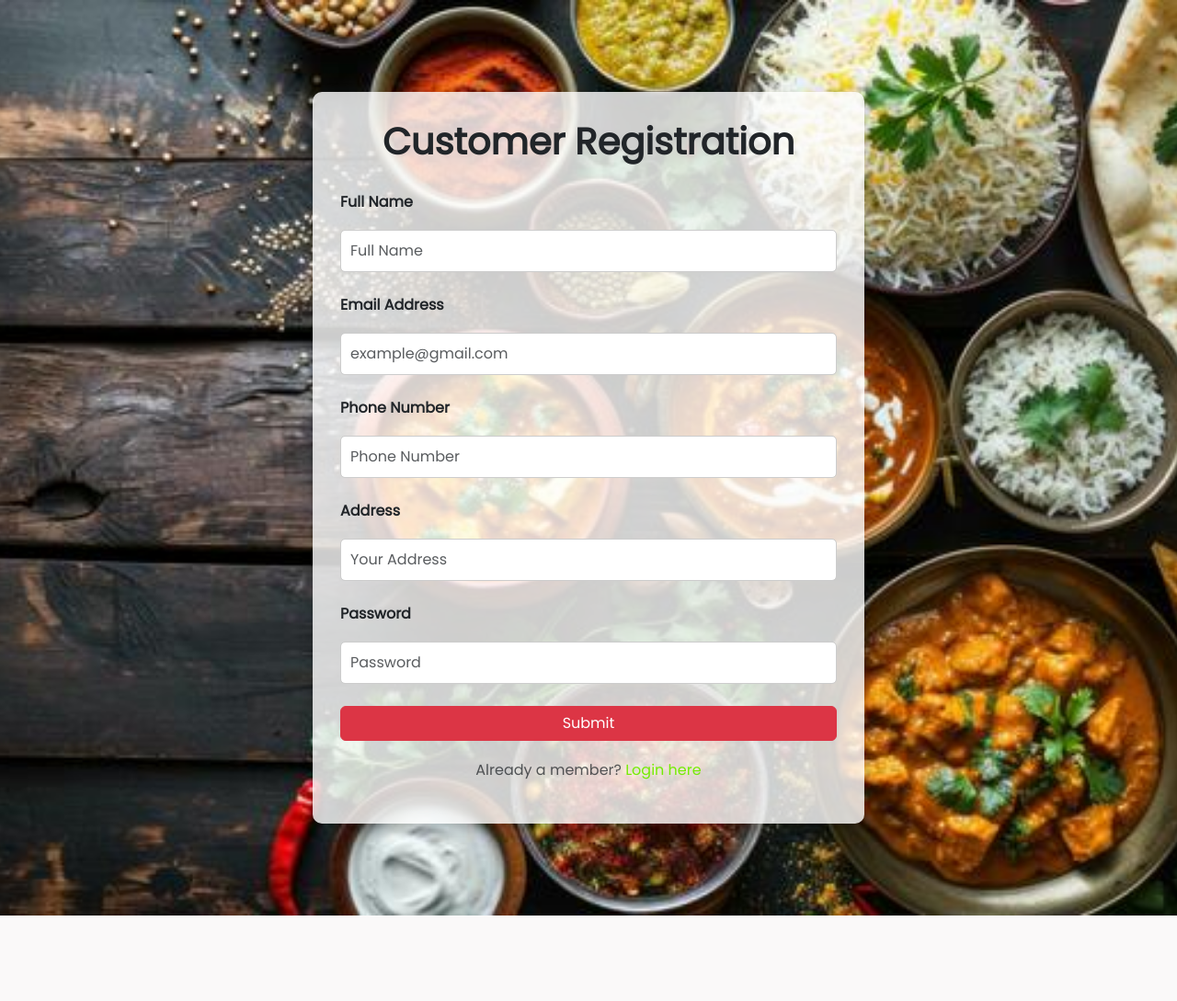
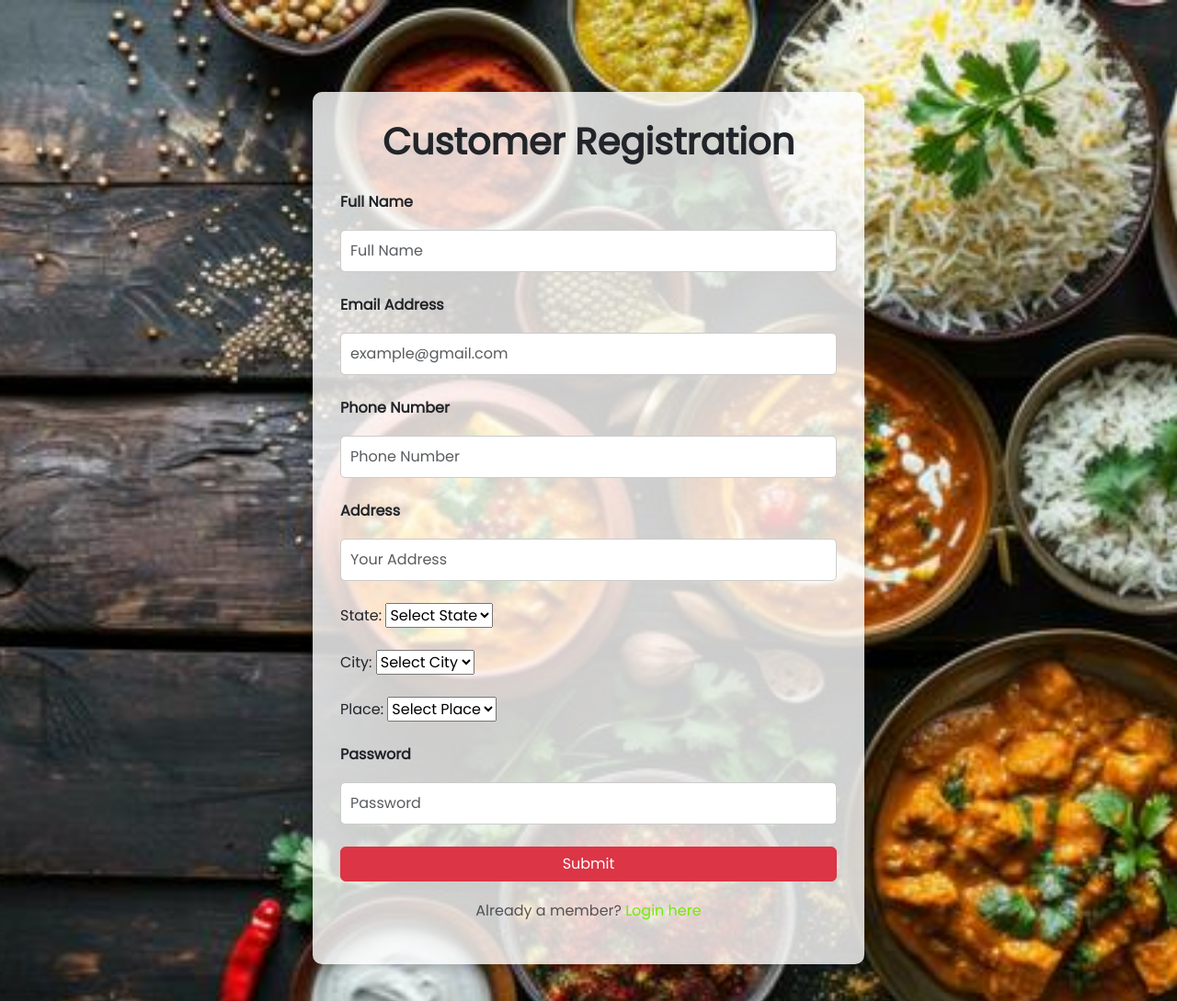
Before and after one commit to sailesh-prasad/Online_Food_Ordering_System, a Django app: template customer/templates/authentication/register.html in a window 1280 px wide. Shown: the top 1089 px of the page at 92% size. Before the commit the page ends 996 px from the top, so only its background shows below. Run offline with Django 3.2, Linux system fonts and the light colour scheme; the template is opened without the code that fills it, so the values that code supplies are empty.

Commit message:
updated location_dropdown

```diff
--- a/customer/templates/authentication/register.html
+++ b/customer/templates/authentication/register.html
@@ -120,7 +120,29 @@
             <div class="form-outline mb-4">
                 <label class="form-label" for="address">Address</label>
                 <input type="text" id="address" class="form-control" placeholder="Your Address" name="address" required />
+
             </div>
+            <!-- ADDED LOCATION DROPDOWN -->
+            <!-- <label for="user_name">User Name:</label>
+        <input type="text" id="user_name" name="user_name" required><br><br> -->
+
+        <label for="state">State:</label>
+        <select id="state" name="state" required>
+            <option value="">Select State</option>
+            {% for state in states %}
+            <option value="{{ state.id }}">{{ state.name }}</option>
+            {% endfor %}
+        </select><br><br>
+
+        <label for="city">City:</label>
+        <select id="city" name="city" required>
+            <option value="">Select City</option>
+        </select><br><br>
+
+        <label for="place">Place:</label>
+        <select id="place" name="place" required>
+            <option value="">Select Place</option>
+        </select><br><br>
 
             <div class="form-outline mb-4">
                 <label class="form-label" for="password">Password</label>
@@ -139,6 +161,52 @@
 
     <!-- Bootstrap JS and dependencies -->
     <script src="https://cdn.jsdelivr.net/npm/bootstrap@5.3.3/dist/js/bootstrap.bundle.min.js" integrity="sha384-YvpcrYf0tY3lHB60NNkmXc5s9fDVZLESaAA55NDzOxhy9GkcIdslK1eN7N6jIeHz" crossorigin="anonymous"></script>
+    <script src="https://code.jquery.com/jquery-3.6.0.min.js"></script>
+    <script>
+        $(document).ready(function() {
+            $('#state').change(function() {
+                var stateId = $(this).val();
+                if (stateId) {
+                    $.ajax({
+                        url: '{% url "load_cities" %}',
+                        data: {
+                            'state_id': stateId
+                        },
+                        success: function(data) {
+                            $('#city').html('<option value="">Select City</option>');
+                            $.each(data, function(key, value) {
+                                $('#city').append('<option value="' + value.id + '">' + value.name + '</option>');
+                            });
+                            $('#place').html('<option value="">Select Place</option>'); // Reset places dropdown
+                        }
+                    });
+                } else {
+                    $('#city').html('<option value="">Select City</option>');
+                    $('#place').html('<option value="">Select Place</option>');
+                }
+            });
+
+            $('#city').change(function() {
+                var cityId = $(this).val();
+                if (cityId) {
+                    $.ajax({
+                        url: '{% url "load_places" %}',
+                        data: {
+                            'city_id': cityId
+                        },
+                        success: function(data) {
+                            $('#place').html('<option value="">Select Place</option>');
+                            $.each(data, function(key, value) {
+                                $('#place').append('<option value="' + value.id + '">' + value.name + '</option>');
+                            });
+                        }
+                    });
+                } else {
+                    $('#place').html('<option value="">Select Place</option>');
+                }
+            });
+        });
+    </script>
 </body>
 
 </html>
--- a/customer/urls.py
+++ b/customer/urls.py
@@ -21,6 +21,8 @@ urlpatterns = [
     path('', customerviews.Home, name='Home'),
     path('register/',customerviews.registerUser,name = 'register'),
     path('forgetPassword/',customerviews.forgetPassword,name = 'forgetPassword'),
+    path('load-cities/', views.load_cities, name='load_cities'),
+    path('load-places/', views.load_places, name='load_places'),
 ]
 
 if settings.DEBUG:
--- a/ordering/settings.py
+++ b/ordering/settings.py
@@ -54,6 +54,7 @@ INSTALLED_APPS = [
     'order',
     'menu',
     'delivery',
+    'import_export'
     ]
 
 MIDDLEWARE = [
--- a/requirements.txt
+++ b/requirements.txt
@@ -6,7 +6,7 @@ djangorestframework==3.14.0
 markdown
 django-filter
 django-phonenumbers
-
+django-import-export
 #Installation Procedure
 #pip install -r requirements.txt
 #python manage.py runserver
```
Also changed, not shown: customer/admin.py (+21 -2 lines), customer/models.py (+25 -0 lines), customer/views.py (+26 -3 lines), customer/migrations/0002_city_state_place_city_state_customeruser_city_and_more.py (added), media/images/Screenshot_2024-11-24_173422.png (added).
